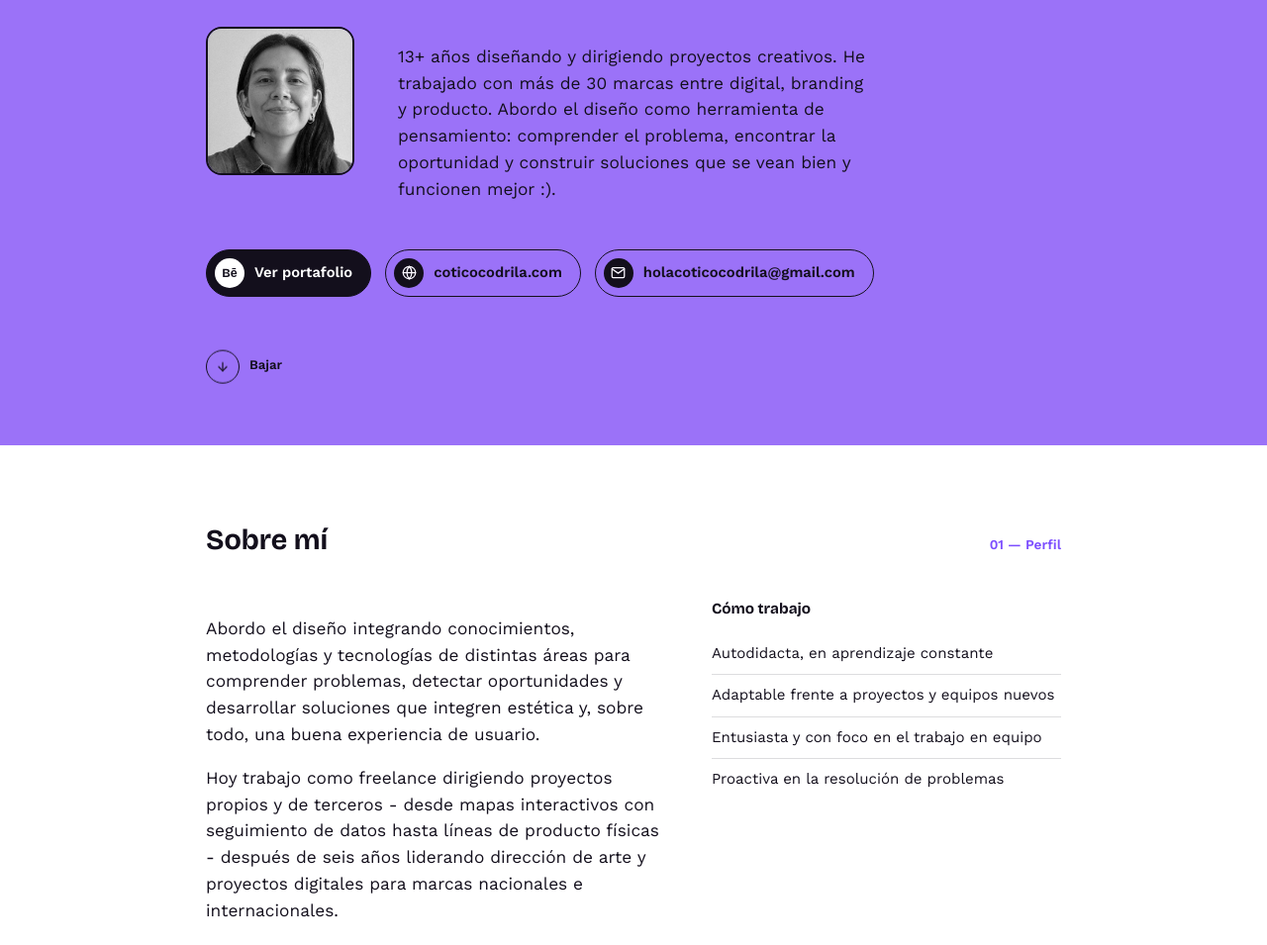
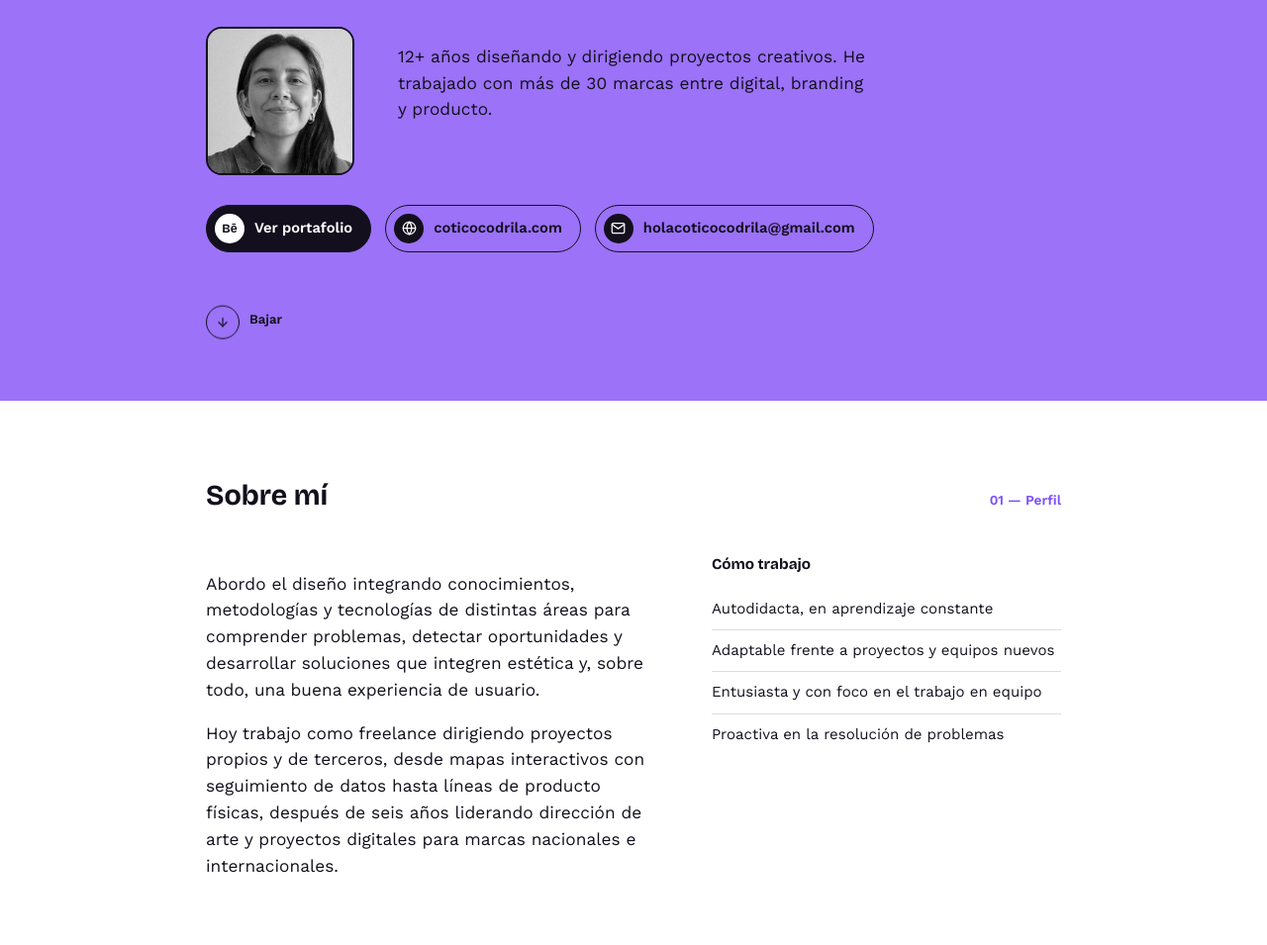
Before and after one commit to coticocodrila/portafolio, a plain HTML site: page index.html in a window 1280 px wide. Shown: the part 345-1300 px from the top of the page at 99% size. Drawn offline with nearby package versions, Linux system fonts and the light colour scheme.

Commit message:
index.html

```diff
--- a/index.html
+++ b/index.html
@@ -389,7 +389,7 @@
     <h1 class="title">Constanza<br>Leiva<br>Aguirre</h1>
     <div class="hero-lower">
       <img class="hero-photo" src="foto.png" alt="Retrato de Constanza Leiva Aguirre">
-      <p class="role-line">13+ años diseñando y dirigiendo proyectos creativos. He trabajado con más de 30 marcas entre digital, branding y producto. Abordo el diseño como herramienta de pensamiento: comprender el problema, encontrar la oportunidad y construir soluciones que se vean bien y funcionen mejor :).</p>
+      <p class="role-line">12+ años diseñando y dirigiendo proyectos creativos. He trabajado con más de 30 marcas entre digital, branding y producto.</p>
     </div>
     <div class="hero-links">
       <a class="solid" href="https://behance.net/constanzagemm" target="_blank" rel="noopener">
@@ -425,7 +425,7 @@
     <div class="about-grid">
       <div>
         <p>Abordo el diseño integrando conocimientos, metodologías y tecnologías de distintas áreas para comprender problemas, detectar oportunidades y desarrollar soluciones que integren estética y, sobre todo, una buena experiencia de usuario.</p>
-        <p>Hoy trabajo como freelance dirigiendo proyectos propios y de terceros - desde mapas interactivos con seguimiento de datos hasta líneas de producto físicas - después de seis años liderando dirección de arte y proyectos digitales para marcas nacionales e internacionales.</p>
+        <p>Hoy trabajo como freelance dirigiendo proyectos propios y de terceros, desde mapas interactivos con seguimiento de datos hasta líneas de producto físicas, después de seis años liderando dirección de arte y proyectos digitales para marcas nacionales e internacionales.</p>
       </div>
       <div class="about-side">
         <h3>Cómo trabajo</h3>
```
